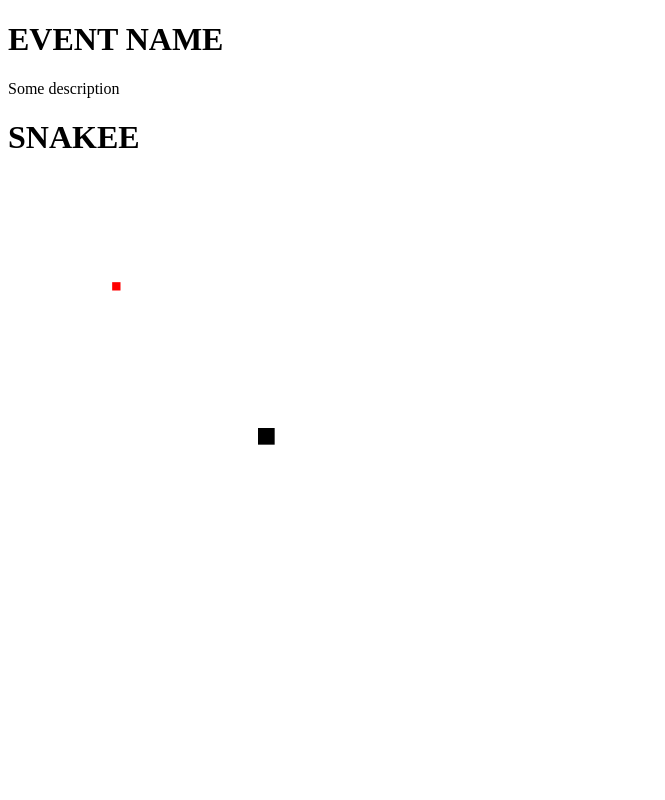
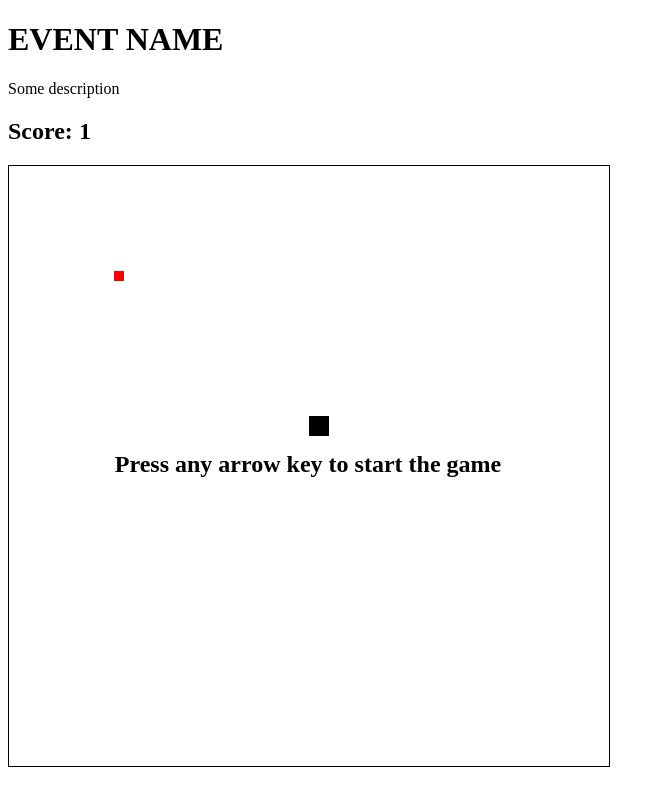
Before and after one commit to slotterbackW/ghostsghostsghostsghosts, a React app: page / in a window 1280 px wide. Shown: the whole page, without its empty margins (0-665 px from the left). Built offline with nearby package versions, Linux system fonts and the light colour scheme.

Commit message:
Polish Snake Game

```diff
--- a/components/SnakeGame/index.js
+++ b/components/SnakeGame/index.js
@@ -1,12 +1,19 @@
 import React, { Component } from 'react'
 import { render } from 'react-dom'
 
-const WIDTH = 500
-const HEIGHT = 500
+import './styles.css'
+
+const WIDTH = 600
+const HEIGHT = 600
 const SNAKE_SIZE = WIDTH / 30
 const FOOD_SIZE = SNAKE_SIZE / 2
-
-const CANVAS_ID = "canvas-snake"
+const DIRECTIONS = {
+  UP: [0, -SNAKE_SIZE],
+  RIGHT: [SNAKE_SIZE, 0],
+  DOWN: [0, SNAKE_SIZE],
+  LEFT: [-SNAKE_SIZE, 0],
+  NONE: [0, 0]
+}
 
 export default class SnakeGame extends Component {
   constructor(props) {
@@ -15,10 +22,11 @@ export default class SnakeGame extends Component {
     this.canvasRef = React.createRef()
 
     this.state = {
-      direction: [0, SNAKE_SIZE],
-      snake: [[WIDTH / 2, HEIGHT / 2]],
+      direction: DIRECTIONS.NONE,
+      snake: [[WIDTH / 2, HEIGHT / 2 - 50]],
       food: [100 + FOOD_SIZE / 2, 100 + FOOD_SIZE / 2],
-      isGameOver: false,
+      isGameStarted: false,
+      isGameOver: false
     }
 
     this.handleKeyDown = this.handleKeyDown.bind(this)
@@ -32,23 +40,23 @@ export default class SnakeGame extends Component {
 
   componentDidUpdate() {
     this.drawCanvas()
-    console.log(this.state.snake)
 
-    this.checkGameOver()
+    if (this.isGameOver()) {
       if (this.state.isGameOver) {
-      shouldMove = false
+        return
+      }
+      this.setState({isGameOver: true})
+      return
     }
 
-    let shouldMove = true;
     if (this.isFoodEaten()) {
+      this.props.handleScore()
       this.setState({food: this.generateFood(), snake: this.addSegment()})
-      shouldMove = false
+      return
     }
 
     clearTimeout(this.timeout)
-    if (shouldMove) {
-      this.timeout = setTimeout(() => this.moveSnake(), 200)
-    }
+    this.timeout = setTimeout(() => this.moveSnake(), 100)
   }
 
   componentWillUnmount() {
@@ -57,71 +65,105 @@ export default class SnakeGame extends Component {
   }
 
   handleKeyDown(e) {
+    this.setState({isGameStarted: true})
     switch (e.key) {
       case 'ArrowUp':
-        this.setState({direction: [0, -SNAKE_SIZE]})
+        this.setState({direction: DIRECTIONS.UP})
         break
       case 'ArrowDown':
-        this.setState({direction: [0, SNAKE_SIZE]})
+        this.setState({direction: DIRECTIONS.DOWN})
         break
       case 'ArrowLeft':
-        this.setState({direction: [-SNAKE_SIZE, 0]})
+        this.setState({direction: DIRECTIONS.LEFT})
         break
       case 'ArrowRight':
-        this.setState({direction: [SNAKE_SIZE, 0]})
+        this.setState({direction: DIRECTIONS.RIGHT})
+        break
+      case 'r':
+        this.restart()
         break
       default:
         return
     }
   }
 
-  checkGameOver() {
-    let eqObj = {}
-    let isGameOver = false
-    for (const segment of this.state.snake) {
-      let key = `${segment[0]}${segment[1]}`
-      if (eqObj.hasOwnProperty(key)) {
-        isGameOver = true
-      } else {
-        eqObj[key] = true
+  isOverlapping(segment1, segment2, size1, size2) {
+    const l1 = {
+      x: segment1[0],
+      y: segment1[1]
     }
+    const r1 = {
+      x: segment1[0] + size1,
+      y: segment1[1] + size1
+    }
+    const l2 = {
+      x: segment2[0],
+      y: segment2[1]
+    }
+    const r2 = {
+      x: segment2[0] + size2,
+      y: segment2[1] + size2
     }
 
-    if (isGameOver === true) {
-      console.log("Game over")
-      //this.setState({isGameOver})
+    if (l1.x >= r2.x || l2.x >= r1.x) return false
+    if (l1.y >= r2.y || l2.y >= r1.y) return false
+
+    return true
   }
+
+  restart() {
+    this.setState({
+      direction: DIRECTIONS.NONE,
+      snake: [[WIDTH / 2, HEIGHT / 2 - 50]],
+      food: [100 + FOOD_SIZE / 2, 100 + FOOD_SIZE / 2],
+      isGameStarted: false,
+      isGameOver: false
+    })
+  }
+
+  isSnakeOutOfBounds() {
+    const head = this.state.snake[0]
+    return head[0] < 0 || head[0] > WIDTH || head[1] < 0 || head[1] > HEIGHT
+  }
+
+  isGameOver() {
+    if (this.isSnakeOutOfBounds()) {
+      return true
+    }
+
+    const snake = this.state.snake
+    if (snake.length <= 2) {
+      return
+    }
+    const head = snake[0]
+    const body = snake.slice(1, snake.length)
+
+    return body.some(segment => this.isOverlapping(head, segment, SNAKE_SIZE, SNAKE_SIZE))
   }
 
   isFoodEaten() {
-    const { food, snake } = this.state;
-    console.log(food, snake)
-    return snake.some(segment => {
-      const xdif = food[0] - segment[0]
-      const ydif = food[1] - segment[1]
-      return xdif <= SNAKE_SIZE &&
-              xdif >= 0 &&
-              ydif <= SNAKE_SIZE &&
-              ydif >= 0
-    })
+    const { food, snake } = this.state
+    const head = snake[0]
+    return this.isOverlapping(head, food, SNAKE_SIZE, FOOD_SIZE)
   }
 
   generateFood() {
-    const x = Math.trunc(Math.random() * WIDTH + FOOD_SIZE / 2)
-    const y = Math.trunc(Math.random() * HEIGHT + FOOD_SIZE / 2)
+    const x = Math.trunc(Math.random() * (WIDTH - FOOD_SIZE * 2) + FOOD_SIZE)
+    const y = Math.trunc(Math.random() * (HEIGHT - FOOD_SIZE * 2) + FOOD_SIZE)
     return [x, y]
   }
 
   addSegment() {
     const snake = this.state.snake
     const newSegment = snake[snake.length - 1]
-    return snake.concat(newSegment)
+    snake.push(newSegment)
+    return snake
   }
 
   moveSnake() {
     const { snake, direction } = this.state
-    let newSnake = [];
-    let prevSegment;
+    let newSnake = []
+    let prevSegment
     snake.forEach(segment => {
       if (!prevSegment) {
         prevSegment = segment
@@ -161,10 +203,18 @@ export default class SnakeGame extends Component {
   }
 
   render() {
+    const startMessageStyle = this.state.isGameStarted ? 'none' : 'flex'
+    const gameOverMessageStyle = this.state.isGameOver ? 'flex' : 'none'
     return (
       <>
-          <h1>SNAKEE</h1>
-          <canvas id={CANVAS_ID} ref={this.canvasRef} width={WIDTH} height={HEIGHT}></canvas>
+        <div className="fake-canvas" style={{display: startMessageStyle}}>
+          <h2>Press any arrow key to start the game</h2>
+        </div>
+        <div className="fake-canvas" style={{display: gameOverMessageStyle}}>
+          <h2>GAME OVER</h2>
+          <h4>Press 'r' to restart</h4>
+        </div>
+        <canvas className={'snake-canvas'} ref={this.canvasRef} width={WIDTH} height={HEIGHT}></canvas>
       </>
     )
   }
--- /dev/null
+++ b/components/SnakeGame/styles.css
@@ -0,0 +1,13 @@
+.snake-canvas {
+  border: 1px solid black;
+}
+
+.fake-canvas {
+  width: 600px;
+  height: 600px;
+  display: flex;
+  flex-direction: column;
+  position: absolute;
+  justify-content: center;
+  align-items: center;
+}
--- a/index.js
+++ b/index.js
@@ -1,16 +1,22 @@
-import React from 'react'
+import React, { useState } from 'react'
 import { render } from 'react-dom'
 
 import SnakeGame from './components/SnakeGame/index.js'
 
-const App = () => (
-  <div>
-    <h1>EVENT NAME</h1>
-    <p>Some description</p>
-    <SnakeGame />
-  </div>
+const App = () => {
+  const [score, setScore] = useState(1)
 
-)
+  const incrementScore = () => setScore(score + 1)
+
+  return (
+    <div>
+      <h1>EVENT NAME</h1>
+      <p>Some description</p>
+      <h2>Score: {score}</h2>
+      <SnakeGame handleScore={incrementScore} />
+    </div>
+  )
+}
 
 render(
     <App />,
```
Also changed, not shown: dist/index.html, 4 other files. Lines whose indentation alone changed are shown as unchanged.
